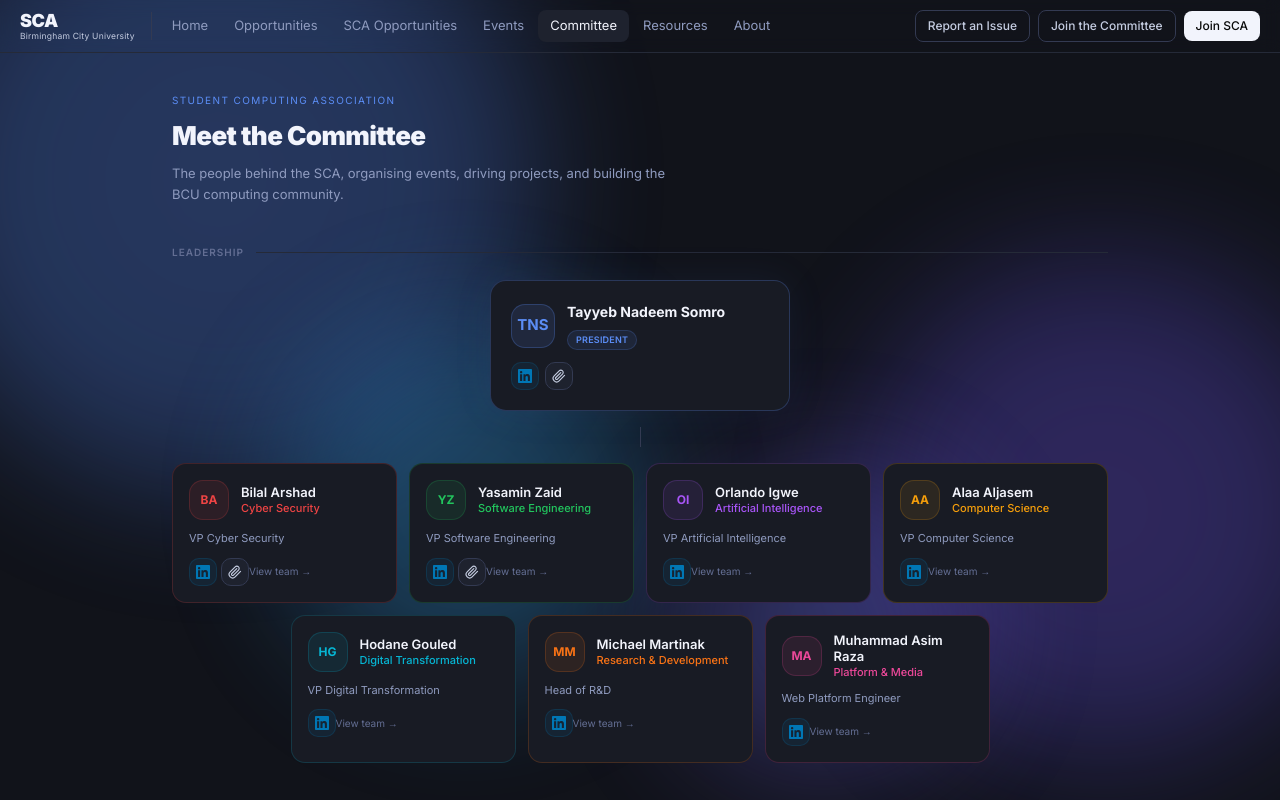
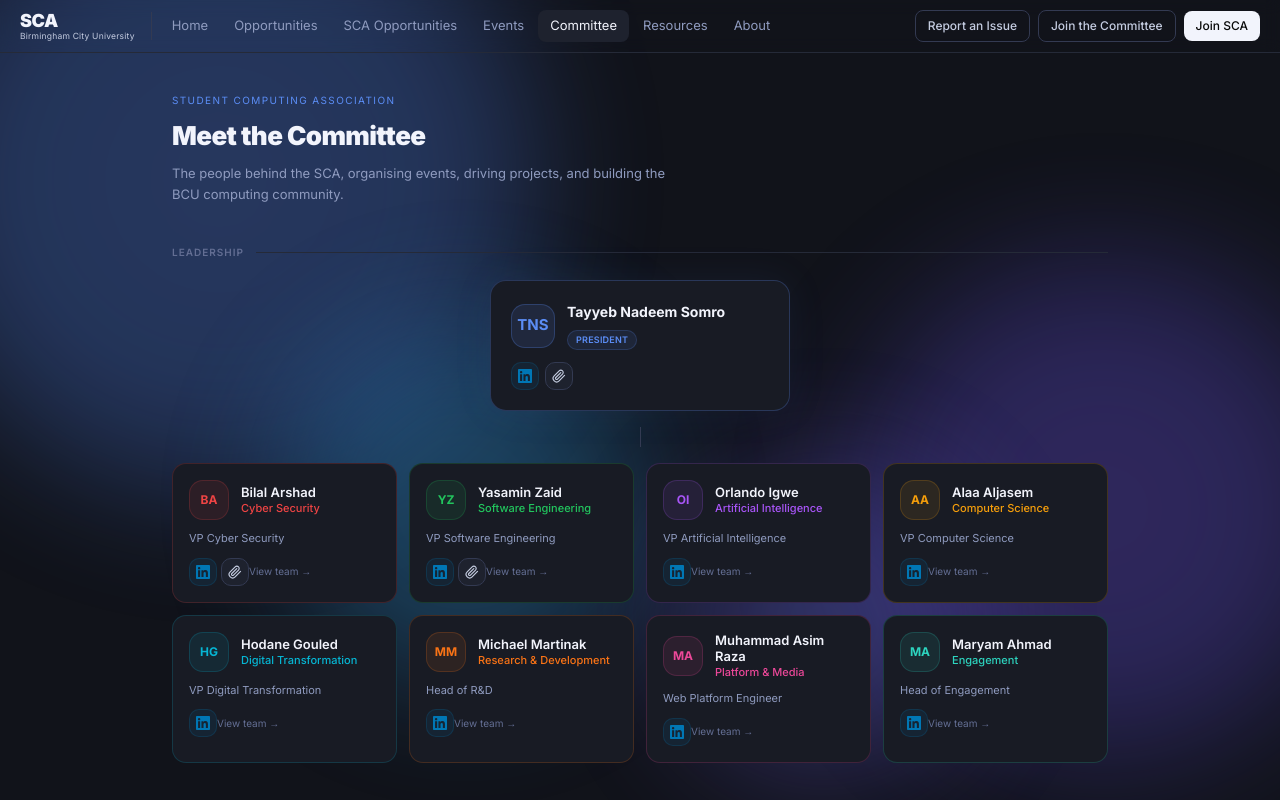
Before and after one commit to uffbilxl/sca, a Next.js app: page /committee in a window 1280 px wide. Shown: the top 800 px of the page. Built offline with nearby package versions, Linux system fonts and the light colour scheme.

Commit message:
Add Engagement division with Maryam Ahmad as Head; move Samyaan, Hamza, Abrar from Platform & Media

```diff
--- a/src/app/committee/page.tsx
+++ b/src/app/committee/page.tsx
@@ -92,10 +92,17 @@ const DIVISIONS: Division[] = [
     members: [
       { name: 'Muhammad Asim Raza', role: 'Web Platform Engineer', linkedin: 'https://www.linkedin.com/in/muhammad-asim-r-0a577b3a9/' },
       { name: 'Bilal Arshad', role: 'Website Administrator', linkedin: 'https://www.linkedin.com/in/bilal-arshad-4a07812b4/', website: 'https://bilalarshad.co.uk' },
-      { name: 'Abrar Alam', role: 'Content Creator / Photographer', linkedin: 'https://www.linkedin.com/in/abrartalam/' },
+      { name: 'Laiba Raja', role: 'Website Administrator', linkedin: 'https://www.linkedin.com/in/laibaraja/' },
+    ],
+  },
+  {
+    name: 'Engagement',
+    color: '#2dd4bf',
+    members: [
+      { name: 'Maryam Ahmad', role: 'Head of Engagement', linkedin: 'https://www.linkedin.com/in/maryam-a-259297235' },
       { name: 'Samyaan Khan', role: 'Graphic Designer', linkedin: 'https://www.linkedin.com/in/samyaan-khan-036977250/' },
       { name: 'Mohammad Hamza', role: 'Social Media Manager', linkedin: 'https://www.linkedin.com/in/mohammad-hamza-97729322b/' },
-      { name: 'Laiba Raja', role: 'Website Administrator', linkedin: 'https://www.linkedin.com/in/laibaraja/' },
+      { name: 'Abrar Alam', role: 'Content Creator / Photographer', linkedin: 'https://www.linkedin.com/in/abrartalam/' },
     ],
   },
 ]
```
